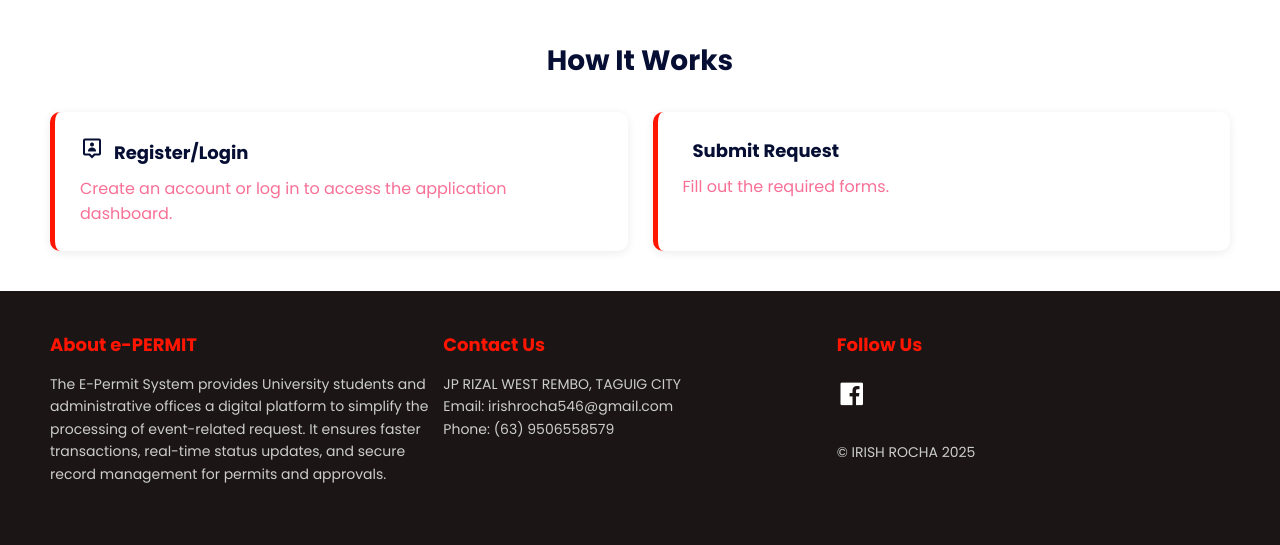
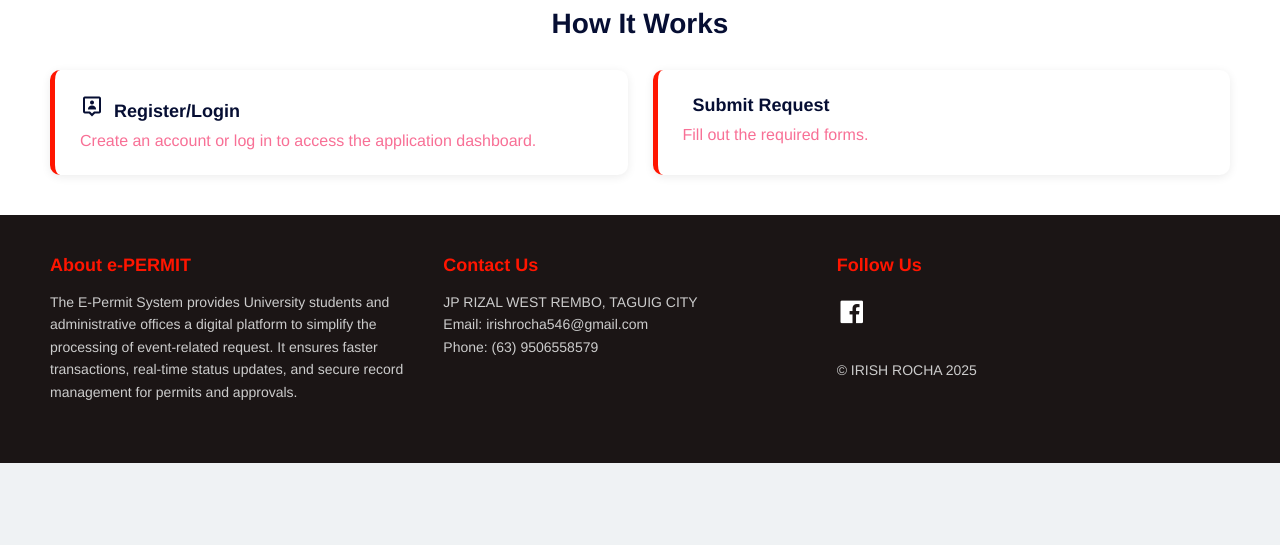
Before and after one commit to Rishrch15/E-PERMIT, a Flask app: page / in a window 1280 px wide. Shown: the part 492-1037 px from the top of the page. After the commit the page ends 955 px from the top, so only its background shows below. Run offline with Flask 3, Linux system fonts and the light colour scheme.

Commit message:
another changes for homepage

```diff
--- a/templates/index.html
+++ b/templates/index.html
@@ -11,7 +11,7 @@
             margin: 0;
             padding: 0;
             box-sizing: border-box;
-            font-family: 'Poppins', sans-serif;
+            font-family: 'Franklin Gothic Medium', 'Arial Narrow', Arial, sans-serif;
             text-decoration: none;
             list-style: none;
         }
@@ -228,7 +228,7 @@
 </header>
 
 <section class="hero">
-    <h1>Official Online Permit Processing Portal</h1>
+    <h1>Online Permit Processing Portal</h1>
 <p>Your streamlined gateway for applying, tracking, and managing all required permit requests for borrowing and transferring equipment for certain events. Fast, easy, and secure.</p>
     <a href="/login" class="call-to-action">Start Your Permit Request <i class='bx bx-right-arrow-alt'></i></a>
 </section>
```
Also changed, not shown: templates/login.html (+6 -1 lines).
